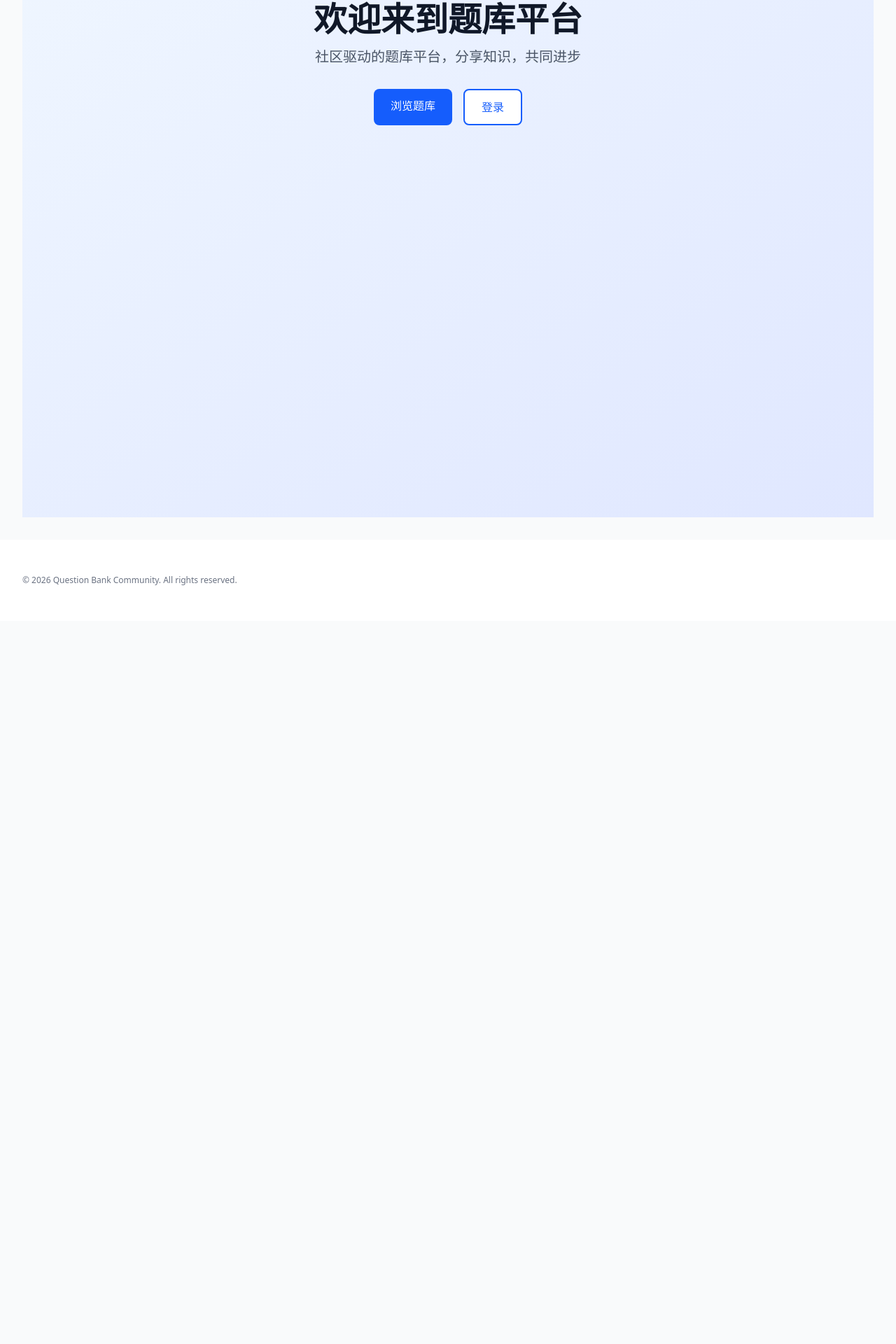
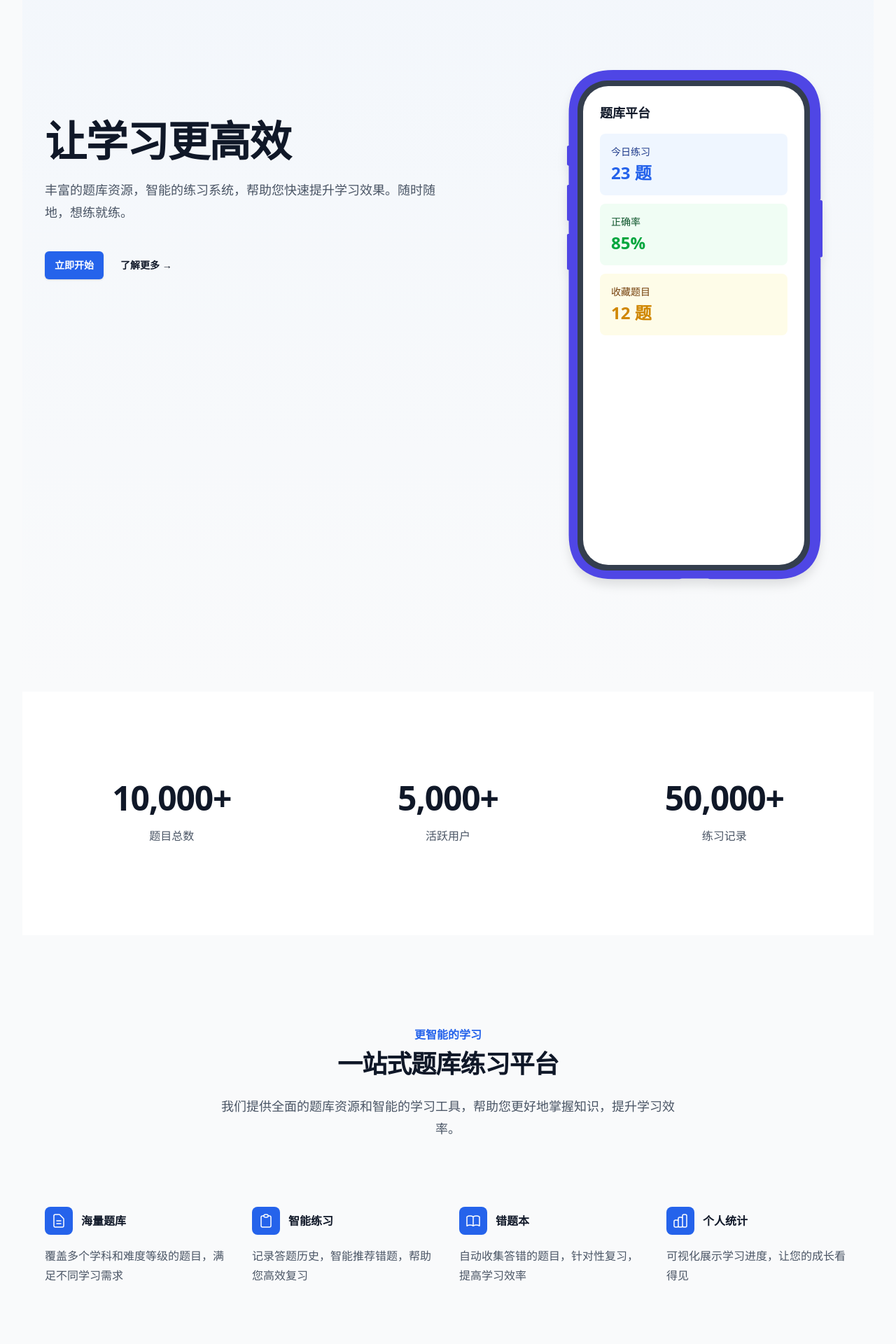
Before and after one commit to WangMaoquan/Question-Bank, a Vue app in the folder apps/frontend/: page / in a window 1280 px wide. Shown: the part 177-2097 px from the top of the page at 70% size. Before the commit the page ends 1064 px from the top, so only its background shows below. Built offline with nearby package versions, Linux system fonts and the light colour scheme.

Commit message:
feat(frontend): redesign home page with modern hero and features section

```diff
--- a/apps/frontend/src/views/Home.vue
+++ b/apps/frontend/src/views/Home.vue
@@ -1,30 +1,214 @@
 <script setup lang="ts">
-//
+import { useRouter } from 'vue-router';
+import { useAuthStore } from '@/stores/auth';
+
+const router = useRouter();
+const authStore = useAuthStore();
+
+const features = [
+  {
+    name: '海量题库',
+    description: '覆盖多个学科和难度等级的题目，满足不同学习需求',
+    icon: 'M9 12h6m-6 4h6m2 5H7a2 2 0 01-2-2V5a2 2 0 012-2h5.586a1 1 0 01.707.293l5.414 5.414a1 1 0 01.293.707V19a2 2 0 01-2 2z',
+  },
+  {
+    name: '智能练习',
+    description: '记录答题历史，智能推荐错题，帮助您高效复习',
+    icon: 'M9 5H7a2 2 0 00-2 2v12a2 2 0 002 2h10a2 2 0 002-2V7a2 2 0 00-2-2h-2M9 5a2 2 0 002 2h2a2 2 0 002-2M9 5a2 2 0 012-2h2a2 2 0 012 2',
+  },
+  {
+    name: '错题本',
+    description: '自动收集答错的题目，针对性复习，提高学习效率',
+    icon: 'M12 6.253v13m0-13C10.832 5.477 9.246 5 7.5 5S4.168 5.477 3 6.253v13C4.168 18.477 5.754 18 7.5 18s3.332.477 4.5 1.253m0-13C13.168 5.477 14.754 5 16.5 5c1.747 0 3.332.477 4.5 1.253v13C19.832 18.477 18.247 18 16.5 18c-1.746 0-3.332.477-4.5 1.253',
+  },
+  {
+    name: '个人统计',
+    description: '可视化展示学习进度，让您的成长看得见',
+    icon: 'M9 19v-6a2 2 0 00-2-2H5a2 2 0 00-2 2v6a2 2 0 002 2h2a2 2 0 002-2zm0 0V9a2 2 0 012-2h2a2 2 0 012 2v10m-6 0a2 2 0 002 2h2a2 2 0 002-2m0 0V5a2 2 0 012-2h2a2 2 0 012 2v14a2 2 0 01-2 2h-2a2 2 0 01-2-2z',
+  },
+];
+
+const stats = [
+  { label: '题目总数', value: '10,000+' },
+  { label: '活跃用户', value: '5,000+' },
+  { label: '练习记录', value: '50,000+' },
+];
 </script>
 
 <template>
-  <div
-    class="min-h-screen bg-linear-to-br from-blue-50 to-indigo-100 dark:from-gray-900 dark:to-gray-800"
-  >
-    <div class="container mx-auto px-4 py-16">
-      <div class="text-center">
-        <h1 class="text-5xl font-bold text-gray-900 dark:text-white mb-4">欢迎来到题库平台</h1>
-        <p class="text-xl text-gray-600 dark:text-gray-300 mb-8">
-          社区驱动的题库平台，分享知识，共同进步
-        </p>
-        <div class="flex gap-4 justify-center">
-          <router-link
-            to="/questions"
-            class="px-6 py-3 bg-blue-600 text-white rounded-lg hover:bg-blue-700 transition-colors"
+  <div>
+    <!-- Hero Section -->
+    <div class="relative isolate overflow-hidden bg-gradient-to-b from-primary-100/20">
+      <div class="mx-auto max-w-7xl px-6 pb-24 pt-10 sm:pb-32 lg:flex lg:px-8 lg:py-40">
+        <div class="mx-auto max-w-2xl lg:mx-0 lg:max-w-xl lg:grow lg:pt-8">
+          <h1 class="mt-10 text-4xl font-bold tracking-tight text-gray-900 sm:text-6xl">
+            让学习更高效
+          </h1>
+          <p class="mt-6 text-lg leading-8 text-gray-600">
+            丰富的题库资源，智能的练习系统，帮助您快速提升学习效果。随时随地，想练就练。
+          </p>
+          <div class="mt-10 flex items-center gap-x-6">
+            <button
+              v-if="!authStore.isAuthenticated"
+              @click="router.push('/register')"
+              class="rounded-md bg-primary-600 px-3.5 py-2.5 text-sm font-semibold text-white shadow-sm hover:bg-primary-500 focus-visible:outline focus-visible:outline-2 focus-visible:outline-offset-2 focus-visible:outline-primary-600"
+            >
+              立即开始
+            </button>
+            <button
+              v-else
+              @click="router.push('/questions')"
+              class="rounded-md bg-primary-600 px-3.5 py-2.5 text-sm font-semibold text-white shadow-sm hover:bg-primary-500 focus-visible:outline focus-visible:outline-2 focus-visible:outline-offset-2 focus-visible:outline-primary-600"
+            >
+              开始练习
+            </button>
+            <a href="#features" class="text-sm font-semibold leading-6 text-gray-900">
+              了解更多 <span aria-hidden="true">→</span>
+            </a>
+          </div>
+        </div>
+        <div
+          class="mx-auto mt-16 flex max-w-2xl sm:mt-24 lg:ml-10 lg:mr-0 lg:mt-0 lg:max-w-none lg:grow xl:ml-32"
+        >
+          <div class="max-w-3xl grow">
+            <svg
+              viewBox="0 0 366 729"
+              role="img"
+              class="mx-auto w-[22.875rem] max-w-full drop-shadow-xl"
+            >
+              <defs>
+                <clipPath id="2ade4387-9c63-4fc4-b754-10e687a0d332">
+                  <rect width="316" height="684" rx="36" />
+                </clipPath>
+              </defs>
+              <path
+                fill="#4F46E5"
+                d="M363.315 64.213C363.315 22.99 341.312 1 300.092 1H66.751C25.53 1 3.528 22.99 3.528 64.213v44.68l-.857.143A2 2 0 0 0 1 111.009v24.611a2 2 0 0 0 1.671 1.973l.95.158a2.26 2.26 0 0 1-.093.236v26.173c.212.1.398.296.541.643l-1.398.233A2 2 0 0 0 1 167.009v47.611a2 2 0 0 0 1.671 1.973l1.368.228c-.139.319-.314.533-.511.653v16.637c.221.104.414.313.56.689l-1.417.236A2 2 0 0 0 1 237.009v47.611a2 2 0 0 0 1.671 1.973l1.347.225c-.135.294-.302.493-.49.607v377.681c0 41.213 22 63.208 63.223 63.208h95.074c.947-.504 2.717-.843 4.745-.843l.141.001h.194l.086-.001 33.704.005c1.849.043 3.442.37 4.323.838h95.074c41.222 0 63.223-21.999 63.223-63.212v-394.63c-.259-.275-.48-.796-.63-1.47l-.011-.133 1.655-.276A2 2 0 0 0 366 266.62v-77.611a2 2 0 0 0-1.671-1.973l-1.712-.285c.148-.839.396-1.491.698-1.811V64.213Z"
+              />
+              <path
+                fill="#343E4E"
+                d="M16 59c0-23.748 19.252-43 43-43h246c23.748 0 43 19.252 43 43v615c0 23.196-18.804 42-42 42H58c-23.196 0-42-18.804-42-42V59Z"
+              />
+              <foreignObject
+                width="316"
+                height="684"
+                transform="translate(24 24)"
+                clip-path="url(#2ade4387-9c63-4fc4-b754-10e687a0d332)"
+              >
+                <div class="flex h-full flex-col bg-white">
+                  <div class="grow p-6">
+                    <div class="text-lg font-semibold text-gray-900 mb-4">题库平台</div>
+                    <div class="space-y-3">
+                      <div class="bg-primary-50 p-4 rounded-lg">
+                        <div class="text-sm font-medium text-primary-900">今日练习</div>
+                        <div class="mt-1 text-2xl font-bold text-primary-600">23 题</div>
+                      </div>
+                      <div class="bg-green-50 p-4 rounded-lg">
+                        <div class="text-sm font-medium text-green-900">正确率</div>
+                        <div class="mt-1 text-2xl font-bold text-green-600">85%</div>
+                      </div>
+                      <div class="bg-yellow-50 p-4 rounded-lg">
+                        <div class="text-sm font-medium text-yellow-900">收藏题目</div>
+                        <div class="mt-1 text-2xl font-bold text-yellow-600">12 题</div>
+                      </div>
+                    </div>
+                  </div>
+                </div>
+              </foreignObject>
+            </svg>
+          </div>
+        </div>
+      </div>
+    </div>
+
+    <!-- Stats -->
+    <div class="bg-white py-24 sm:py-32">
+      <div class="mx-auto max-w-7xl px-6 lg:px-8">
+        <dl class="grid grid-cols-1 gap-x-8 gap-y-16 text-center lg:grid-cols-3">
+          <div
+            v-for="stat in stats"
+            :key="stat.label"
+            class="mx-auto flex max-w-xs flex-col gap-y-4"
           >
-            浏览题库
-          </router-link>
-          <router-link
-            to="/login"
-            class="px-6 py-3 bg-white text-blue-600 rounded-lg border-2 border-blue-600 hover:bg-blue-50 transition-colors"
-          >
-            登录
-          </router-link>
+            <dt class="text-base leading-7 text-gray-600">{{ stat.label }}</dt>
+            <dd class="order-first text-3xl font-semibold tracking-tight text-gray-900 sm:text-5xl">
+              {{ stat.value }}
+            </dd>
+          </div>
+        </dl>
+      </div>
+    </div>
+
+    <!-- Features -->
+    <div id="features" class="bg-gray-50 py-24 sm:py-32">
+      <div class="mx-auto max-w-7xl px-6 lg:px-8">
+        <div class="mx-auto max-w-2xl lg:text-center">
+          <h2 class="text-base font-semibold leading-7 text-primary-600">更智能的学习</h2>
+          <p class="mt-2 text-3xl font-bold tracking-tight text-gray-900 sm:text-4xl">
+            一站式题库练习平台
+          </p>
+          <p class="mt-6 text-lg leading-8 text-gray-600">
+            我们提供全面的题库资源和智能的学习工具，帮助您更好地掌握知识，提升学习效率。
+          </p>
+        </div>
+        <div class="mx-auto mt-16 max-w-2xl sm:mt-20 lg:mt-24 lg:max-w-none">
+          <dl class="grid max-w-xl grid-cols-1 gap-x-8 gap-y-16 lg:max-w-none lg:grid-cols-4">
+            <div v-for="feature in features" :key="feature.name" class="flex flex-col">
+              <dt class="flex items-center gap-x-3 text-base font-semibold leading-7 text-gray-900">
+                <div class="h-10 w-10 flex items-center justify-center rounded-lg bg-primary-600">
+                  <svg
+                    class="h-6 w-6 text-white"
+                    fill="none"
+                    viewBox="0 0 24 24"
+                    stroke-width="1.5"
+                    stroke="currentColor"
+                  >
+                    <path stroke-linecap="round" stroke-linejoin="round" :d="feature.icon" />
+                  </svg>
+                </div>
+                {{ feature.name }}
+              </dt>
+              <dd class="mt-4 flex grow flex-col text-base leading-7 text-gray-600">
+                <p class="grow">{{ feature.description }}</p>
+              </dd>
+            </div>
+          </dl>
+        </div>
+      </div>
+    </div>
+
+    <!-- CTA -->
+    <div class="bg-white">
+      <div class="px-6 py-24 sm:px-6 sm:py-32 lg:px-8">
+        <div class="mx-auto max-w-2xl text-center">
+          <h2 class="text-3xl font-bold tracking-tight text-gray-900 sm:text-4xl">
+            准备好开始学习了吗？<br />现在就开始您的学习之旅
+          </h2>
+          <p class="mx-auto mt-6 max-w-xl text-lg leading-8 text-gray-600">
+            加入我们，体验高效的学习方式，让知识掌握变得更加轻松愉快。
+          </p>
+          <div class="mt-10 flex items-center justify-center gap-x-6">
+            <button
+              v-if="!authStore.isAuthenticated"
+              @click="router.push('/register')"
+              class="rounded-md bg-primary-600 px-3.5 py-2.5 text-sm font-semibold text-white shadow-sm hover:bg-primary-500 focus-visible:outline focus-visible:outline-2 focus-visible:outline-offset-2 focus-visible:outline-primary-600"
+            >
+              免费注册
+            </button>
+            <button
+              v-else
+              @click="router.push('/profile')"
+              class="rounded-md bg-primary-600 px-3.5 py-2.5 text-sm font-semibold text-white shadow-sm hover:bg-primary-500 focus-visible:outline focus-visible:outline-2 focus-visible:outline-offset-2 focus-visible:outline-primary-600"
+            >
+              查看统计
+            </button>
+            <button
+              @click="router.push('/questions')"
+              class="text-sm font-semibold leading-6 text-gray-900"
+            >
+              浏览题库 <span aria-hidden="true">→</span>
+            </button>
+          </div>
         </div>
       </div>
     </div>
```
